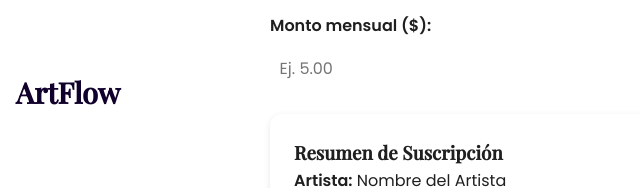
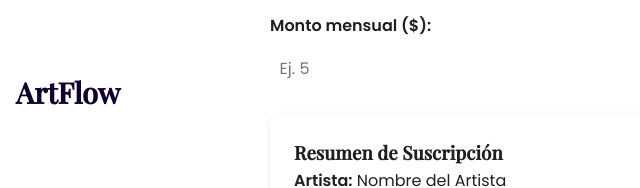
Before and after one commit to BreakMora/ArtFlow, a website: page public/suscribirse-artista.html in a window 1280 px wide. Shown: the part 190-378 px from the top of the page, 52-692 px from the left. Drawn offline with nearby package versions, Linux system fonts and the light colour scheme; files that its build step writes are made by us from their sources.

Commit message:
detalles

```diff
--- a/public/suscribirse-artista.html
+++ b/public/suscribirse-artista.html
@@ -27,7 +27,7 @@
 
         <div class="input-group">
           <label for="monto">Monto mensual ($):</label>
-          <input type="number" id="monto" placeholder="Ej. 5.00" min="1" />
+          <input type="number" id="monto" placeholder="Ej. 5" min="1" />
         </div>
 
         <div class="resumen-suscripcion">
```
